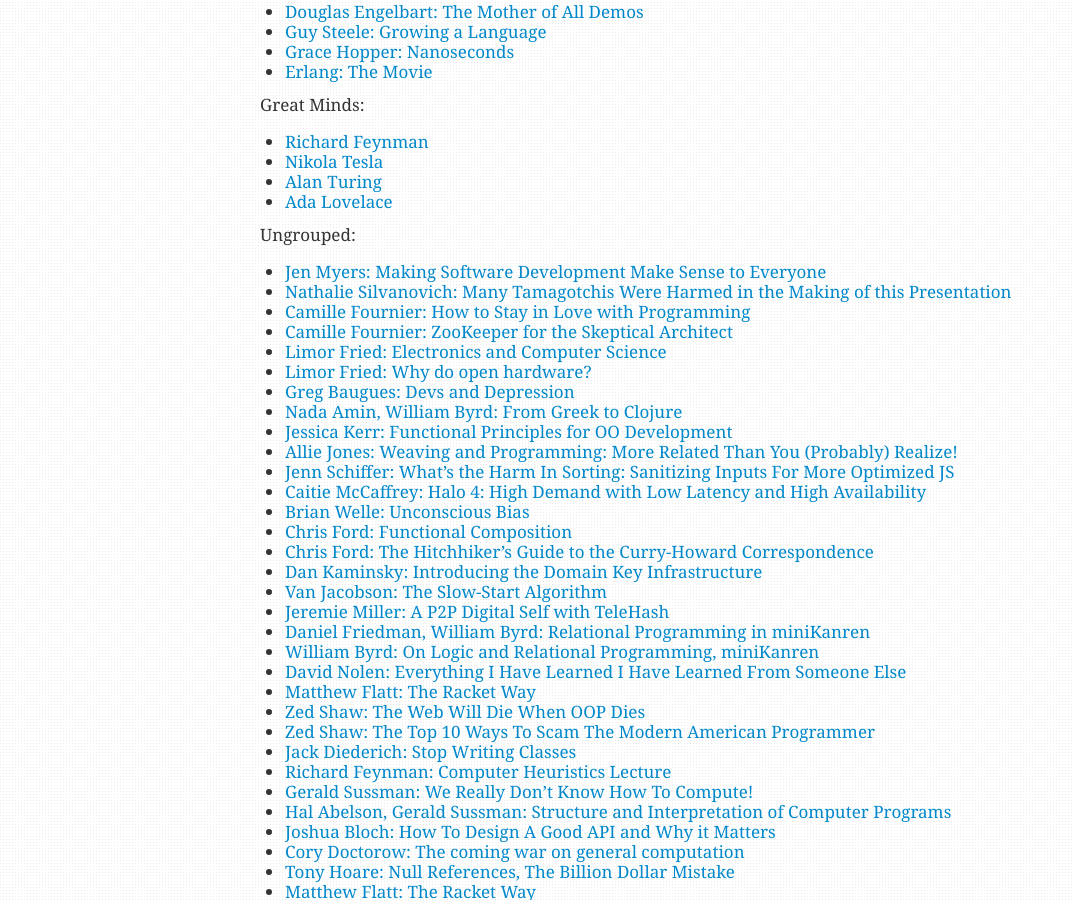
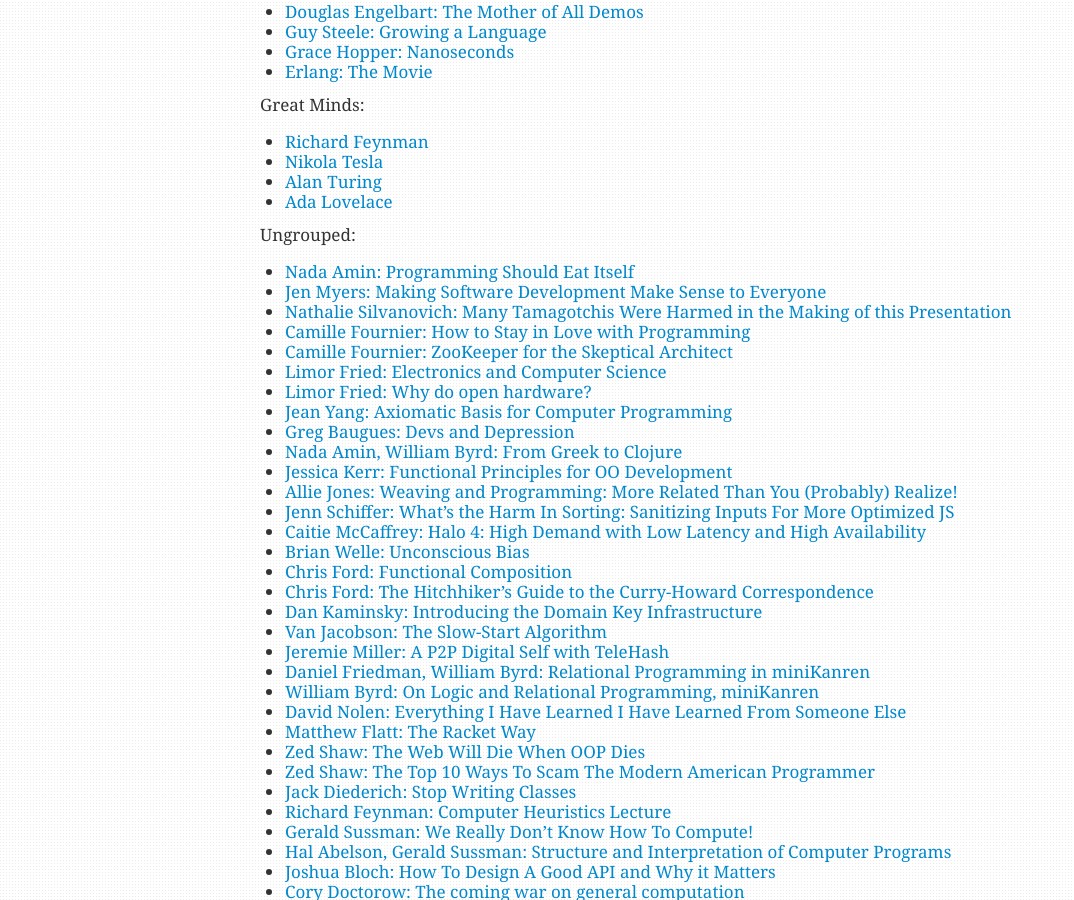
Before and after one commit to igorw/weblog, a Jekyll site: the page built from videoshelf.md, in a window 1280 px wide and 900 px high, scrolled down 703 px. Shown: the whole window, without its empty margins (0-1074 px from the left). Built offline with Jekyll 4.4.1, drawn with Linux system fonts in a browser that asks for light colours; Markdown is read by kramdown in place of the engine named in the settings.

Commit message:
more videos

```diff
--- a/videoshelf.md
+++ b/videoshelf.md
@@ -52,12 +52,14 @@
 
 Ungrouped:
 
+* [Nada Amin: Programming Should Eat Itself](https://www.youtube.com/watch?v=KDchFEpJV7o)
 * [Jen Myers: Making Software Development Make Sense to Everyone](http://www.infoq.com/presentations/software-development-everyone)
 * [Nathalie Silvanovich: Many Tamagotchis Were Harmed in the Making of this Presentation](https://www.youtube.com/watch?v=WOJfUcCOhJ0)
 * [Camille Fournier: How to Stay in Love with Programming](https://www.youtube.com/watch?v=sc8sc-ELMhA)
 * [Camille Fournier: ZooKeeper for the Skeptical Architect](http://www.infoq.com/presentations/zookeeper-use-case)
 * [Limor Fried: Electronics and Computer Science](https://www.youtube.com/watch?v=LLaDIEr8cWE)
 * [Limor Fried: Why do open hardware?](https://www.youtube.com/watch?v=UYRhupdnUcY)
+* [Jean Yang: Axiomatic Basis for Computer Programming](https://www.youtube.com/watch?v=KDchFEpJV7o)
 * [Greg Baugues: Devs and Depression](https://www.youtube.com/watch?v=yFIa-Mc2KSk)
 * [Nada Amin, William Byrd: From Greek to Clojure](https://www.youtube.com/watch?v=7kPMFkNm2dw)
 * [Jessica Kerr: Functional Principles for OO Development](https://www.youtube.com/watch?v=tq5SQ4W3gRI)
```
